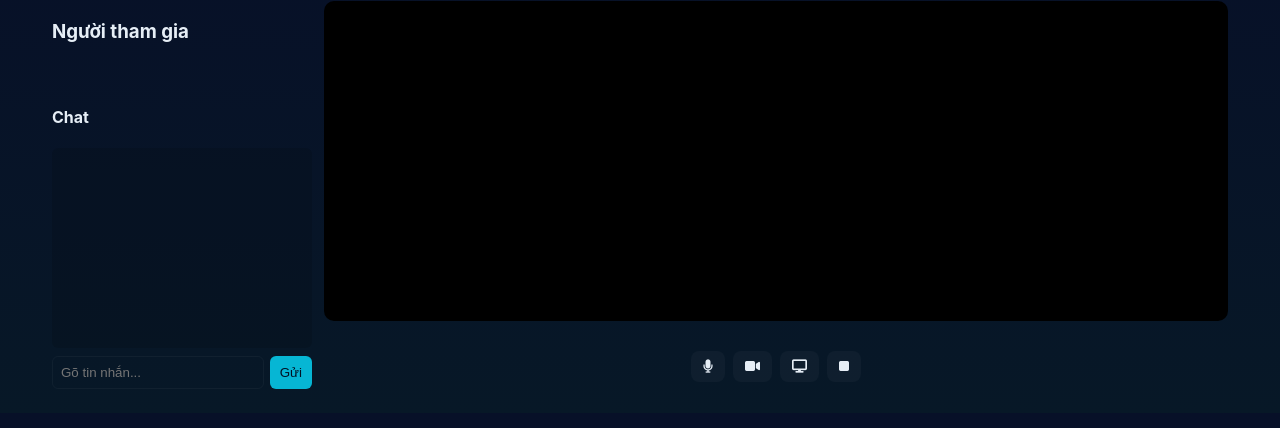
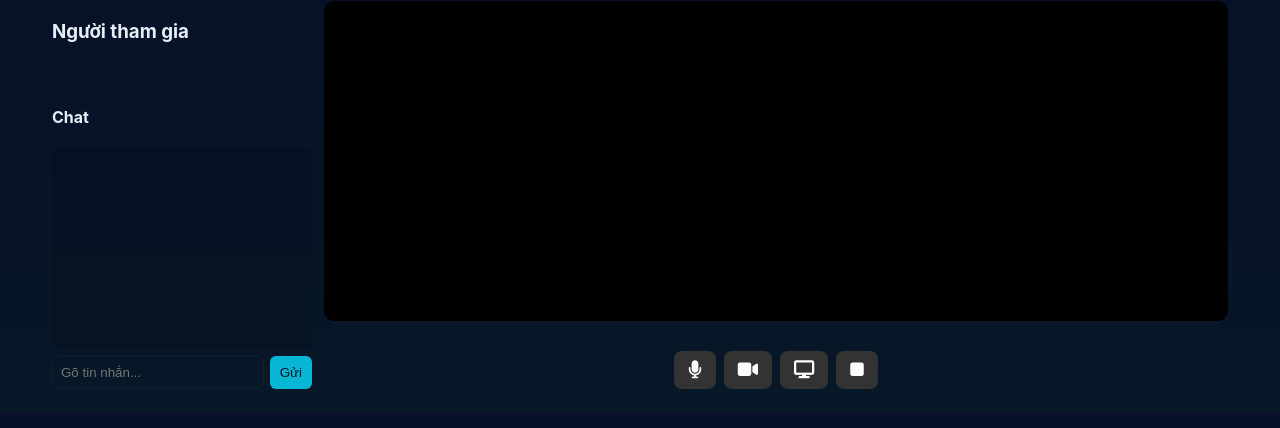
Before and after one commit to thanhtamdak/goinhom, a website: page public/index.html in a window 1280 px wide. Shown: the part 68-496 px from the top of the page. Drawn offline with nearby package versions, Linux system fonts and the light colour scheme; no server answers.

Commit message:
Update styles.css

```diff
--- a/public/styles.css
+++ b/public/styles.css
@@ -37,3 +37,24 @@ body{margin:0;font-family:Inter,system-ui,Segoe UI,Roboto,Arial;background:linea
   .sidebar{width:100%}
   .large-video{height:220px}
 }
+/* ======== ICON BUTTONS ======== */
+.controls button {
+  display: flex;
+  align-items: center;
+  gap: 6px;
+  padding: 10px 14px;
+  font-size: 16px;
+  border-radius: 8px;
+  border: none;
+  cursor: pointer;
+  background: #333;
+  color: white;
+}
+
+.controls button.off {
+  background: #a00; /* đỏ khi OFF */
+}
+
+.controls button i {
+  font-size: 18px;
+}
```
